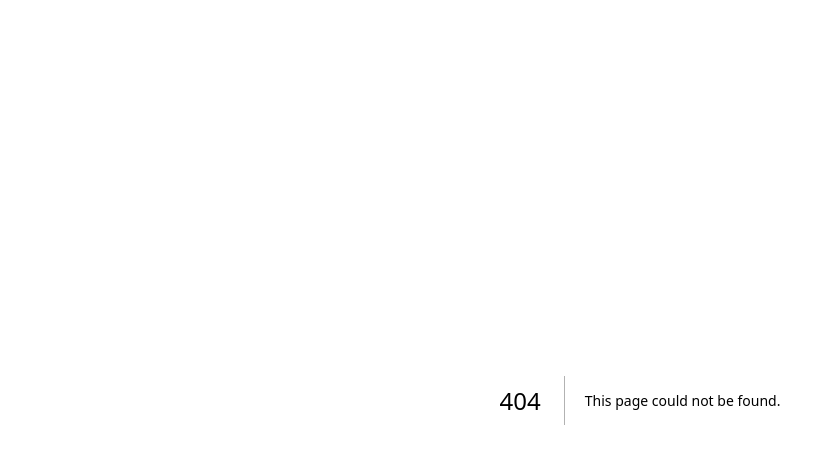
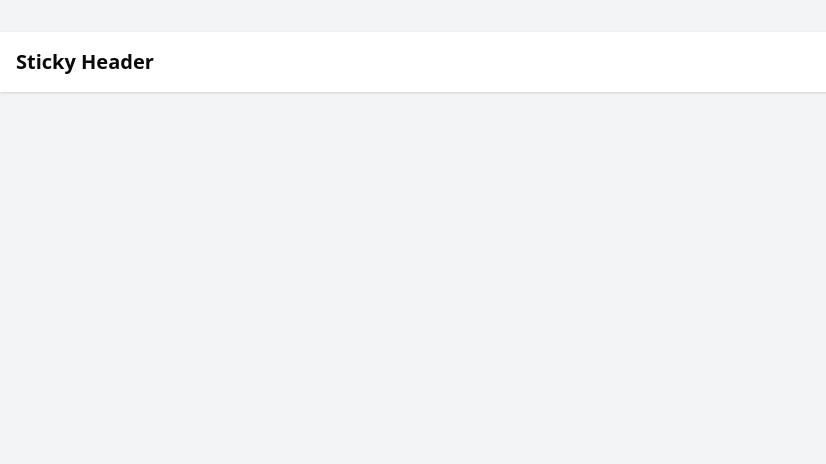
Before and after one commit to emonhaque1998/emanhaque, a Next.js app: page /emon in a window 1280 px wide. Before the commit this address had no page. Shown: the top 464 px of the page, without its empty margins (0-826 px from the left). Built offline with nearby package versions, Linux system fonts and the light colour scheme.

Commit message:
update fix

```diff
--- /dev/null
+++ b/src/app/emon/page.tsx
@@ -0,0 +1,11 @@
+export default function Emon() {
+  return (
+    <div className="bg-gray-100 h-[2000px]">
+      <div className="h-8"></div>
+
+      <header className="sticky top-0 z-50 bg-white shadow px-4 py-4">
+        <h1 className="text-xl font-bold">Sticky Header</h1>
+      </header>
+    </div>
+  );
+}
--- a/src/app/page.tsx
+++ b/src/app/page.tsx
@@ -12,7 +12,8 @@ export default function Home() {
   };
   return (
     <div className="container mx-auto relative">
-      <header className="bg-[#fcfcfe] dark:bg-[#00283a] rounded-xl sticky top-5 z-20">
+      <div className="h-8"></div>
+      <header className="bg-[#fcfcfe] dark:bg-[#00283a] rounded-xl sticky top-0 z-20">
         <div className="py-6 max-md:py-8 px-20 max-md:px-5">
           <div className="flex flex-row justify-between items-center">
             <div className="logo">
@@ -40,10 +41,11 @@ export default function Home() {
           </div>
         </div>
       </header>
-      <div className="dark:bg-[#00283a] w-1/3 sticky top-0">
+      <div className="h-24"></div>
+      <div className="dark:bg-[#00283a] w-1/3 z-30 sticky top-22 h-52 left-40">
         <h1>Eman H.</h1>
       </div>
-      <div className="px-10 -z-10 -mt-24">
+      <div className="px-10 w-full absolute top-0">
         <div className="relative h-screen bg-no-repeat z-10 bg-cover bg-[url(https://img.freepik.com/free-photo/green-park-view_1417-1494.jpg?semt=ais_hybrid&w=740)]">
           <div className="absolute inset-0 bg-black/50 -z-10"></div>
           <div className="flex flex-col items-center justify-center h-full z-40">
```
